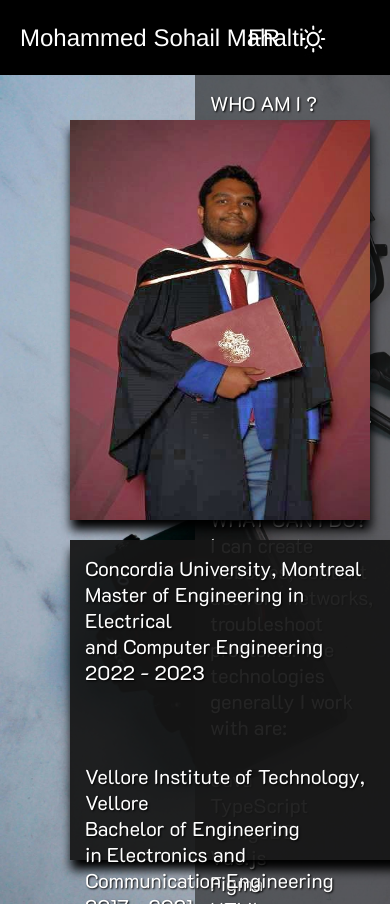
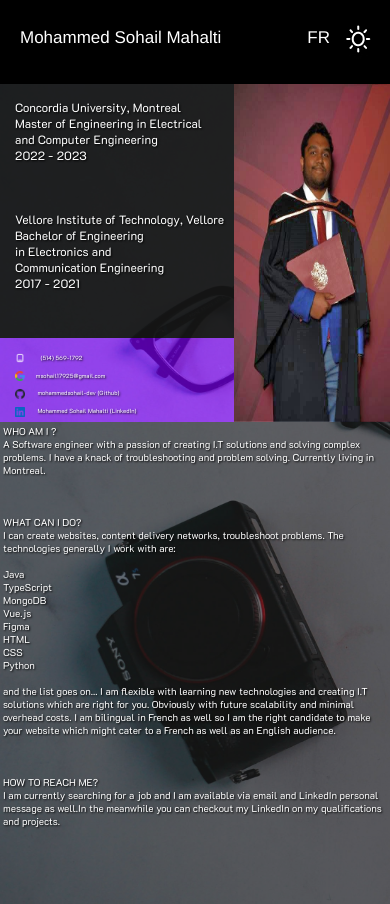
Before and after one commit to mohammedsohail-dev/myresume, a Vue app: page / in a window 390 px wide. Built offline with nearby package versions, Linux system fonts and the light colour scheme.

Commit message:
added mobile phone functionality

```diff
--- a/src/components/details-prop.vue
+++ b/src/components/details-prop.vue
@@ -110,6 +110,64 @@ export default {
     color: inherit; /* Inherit the text color from the parent */
 }
 
+@media (max-width: 768px) {
 
+.details.dark {
+    position: fixed;
+    left: 0px;
+    top: 40%;
+    width: 60%;
+    height: 10%;
+    background-color: rgba(132, 0, 255, 0.637);
+    box-shadow: none;
+
+}
+
+.text.dark {
+    position: fixed;
+    font-size: 6px;
+    text-align: left;
+    margin: 15px;
+    color: white;
+    text-shadow: 1px 1px 2px black;
+    font-family: 'K2D', sans-serif;
+    text-align: left;
+    text-decoration: none;
+}
+
+.details.light {
+  position: fixed;
+    left: 0px;
+    top: 40%;
+    width: 60%;
+    height: 10%;
+    background-color: rgba(0, 255, 234, 0.801);
+    box-shadow: none;
+
+}
+
+.text.light {
+    position: fixed;
+    font-size: 6px;
+    text-align: left;
+    margin: 15px;
+    color: rgb(0, 0, 0);
+    text-shadow: 1px 1px 2px rgb(0, 0, 0);
+    font-family: 'K2D', sans-serif;
+    text-align: left;
+    text-decoration: none;
+}
+
+.deticon {
+  width: 10px;
+  vertical-align: middle;
+}
+
+.text a {
+    text-decoration: none; /* Remove underline from links */
+    color: inherit; /* Inherit the text color from the parent */
+}
+
+}
 
 </style>
--- a/src/components/education-prop.vue
+++ b/src/components/education-prop.vue
@@ -10,7 +10,7 @@
         <br />
         Vellore Institute of Technology, Vellore <br />
         Bachelor of Engineering <br />
-        in Electronics and Communication Engineering <br />
+        in Electronics and <br />Communication Engineering <br />
         2017 - 2021 <br />
         </p>
     </div>
@@ -93,6 +93,53 @@ export default {
     font-family: 'K2D', sans-serif;
 }
 
+@media (max-width: 768px) {
+
+  .education.dark {
+    position: fixed;
+    left: 0px;
+    top: 10%;
+    width: 60%;
+    height: 30%;
+    background-color: rgba(22, 22, 22, 0.938);
+    box-shadow: none;
+
+}
+
+.text2.dark {
+    position: fixed;
+    font-size: 12px;
+    text-align: left;
+    margin: 15px;
+    color: white;
+    text-shadow: 1px 1px 2px black;
+    font-family: 'K2D', sans-serif;
+}
+
+.education.light {
+  position: fixed;
+    left: 0px;
+    top: 10%;
+    width: 60%;
+    height: 30%;
+    background-color: rgba(255, 255, 255, 0.801);
+    box-shadow: none;
+
+}
+
+.text2.light {
+  position: fixed;
+    font-size: 12px;
+    text-align: left;
+    margin: 15px;
+    color: rgb(0, 0, 0);
+    text-shadow: 1px 1px 2px black;
+    font-family: 'K2D', sans-serif;
+}
+
+
+}
+
 
 
 
--- a/src/components/info-prop.vue
+++ b/src/components/info-prop.vue
@@ -131,6 +131,50 @@ export default {
     font-family: 'K2D', sans-serif;
 }
 
+@media (max-width: 768px) {
+
+  .info.dark {
+    position: fixed;
+    left: 0px;
+    top: 50%;
+    width: 100%;
+    height: 100%;
+    background-color: rgba(32, 32, 32, 0.61);
+
+}
+
+.text1.dark {
+    position: fixed;
+    font-size: 10px;
+    text-align: left;
+    margin: 3px;
+    color: white;
+    text-shadow: 1px 1px 2px black;
+    font-family: 'K2D', sans-serif;
+}
+
+.info.light {
+  position: fixed;
+    left: 0px;
+    top: 50%;
+    width: 100%;
+    height: 100%;
+    background-color: rgba(0, 81, 255, 0.171);
+
+}
+
+.text1.light {
+  position: fixed;
+    font-size: 10px;
+    text-align: left;
+    margin: 3px;
+    color: white;
+    text-shadow: 1px 1px 2px black;
+    font-family: 'K2D', sans-serif;
+}
+
+}
+
 
 
 
--- a/src/components/photo-prop.vue
+++ b/src/components/photo-prop.vue
@@ -38,4 +38,20 @@ export default {
     box-shadow: 1px 10px 10px black;
 }
 
+@media (max-width: 768px) {
+  .photo {
+    position: fixed;
+    left: 60%;
+    top: 10%;
+   }
+
+.image {
+    position: fixed;
+    width: 40%;
+    height: 40%;
+    box-shadow: none;
+}
+
+}
+
 </style>
--- a/src/components/top-bar.vue
+++ b/src/components/top-bar.vue
@@ -132,4 +132,80 @@
         color: black;
     }
 
+
+    @media (max-width: 768px) {
+
+        .top.dark {
+        position: fixed;
+        background-color: black;
+        left: 0px;
+        top:  0px;
+        height: 10%;
+        width: 100%;
+    }
+
+    .title.dark {
+        position : fixed;
+        left: 20px;
+        top: 28px;
+        font-size: 17px;
+        color: white;
+    }
+
+    .language.dark {
+        cursor: pointer;
+        position : fixed;
+        right: 60px;
+        top: 28px;
+        font-size: 17px;
+        color: white;
+    }
+
+    .darklight.dark {
+        cursor: pointer;
+        position : fixed;
+        right: 15px;
+        top: 24px;
+        font-size: 24px;
+        color: white;
+    }
+
+
+    .top.light {
+        position: fixed;
+        background-color: white;
+        left: 0px;
+        top:  0px;
+        height: 10%;
+        width: 100%;
+    }
+
+    .title.light {
+        position : fixed;
+        left: 20px;
+        top: 28px;
+        font-size: 17px;
+        color: black;
+    }
+
+    .language.light {
+        cursor: pointer;
+        position : fixed;
+        right: 60px;
+        top: 28px;
+        font-size: 17px;
+        color: black;
+    }
+
+    .darklight.light {
+        cursor: pointer;
+        position : fixed;
+        right: 17px;
+        top: 26px;
+        font-size: 24px;
+        color: black;
+    }
+
+    }
+
     </style>
```
